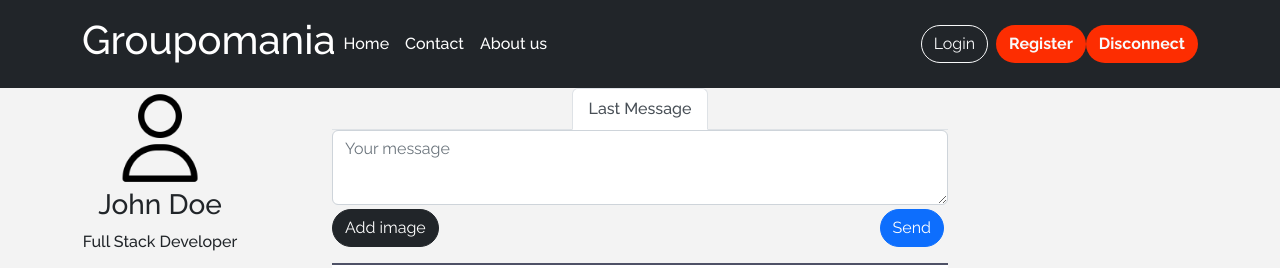
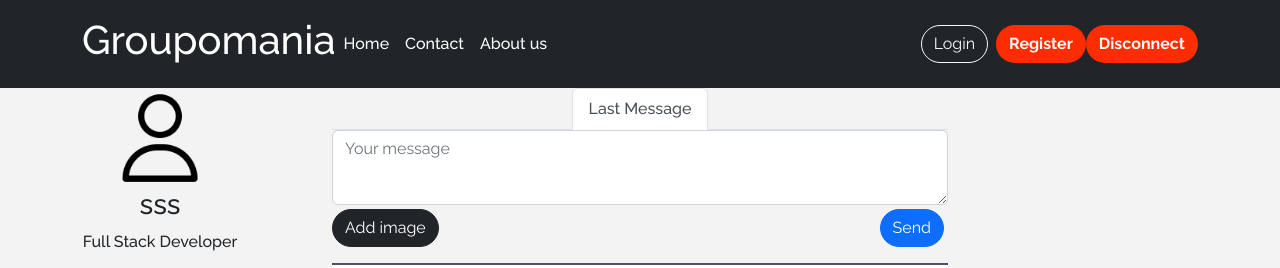
Before and after one commit to Vincent-Sniteur/Groupomania_front, a Vue app: page /home in a window 1280 px wide. Shown: the top 268 px of the page. Built offline with nearby package versions, Linux system fonts and the light colour scheme; no server answers; sample sign-in values are in the browser's storage.

Commit message:
Add User in localstorage

```diff
--- a/src/components/Pages/Login.vue
+++ b/src/components/Pages/Login.vue
@@ -85,6 +85,9 @@ function formUser(email, password) {
       this.$store.dispatch("setStatus", res.status)
       this.$store.dispatch("setMessages", res.messages)
       console.log(store.state)
+
+      // Store user in localStorage
+      localStorage.setItem("user", JSON.stringify(this.$store.state))
 
 
       let tokenInCache
--- a/src/components/Users/HomeProfil.vue
+++ b/src/components/Users/HomeProfil.vue
@@ -1,6 +1,11 @@
 <script>
+const user = JSON.parse(localStorage.getItem('user'))
+
 export default {
     name: 'HomeProfil',
+    components: {
+      user,
+    },
 }
 </script>
 
@@ -12,7 +17,7 @@ export default {
         <div class="photo-container">
             <img id="user-profil-picture" src="../img/profil.png" alt="IMG DE PROFIL" width="100" height="100">
         </div>
-        <h3 class="title" id="user-name">John Doe</h3>
+        <h3 class="title" id="user-name">sss</h3>
         <p class="category" id="user-description">Full Stack Developer</p>
 
 
```
